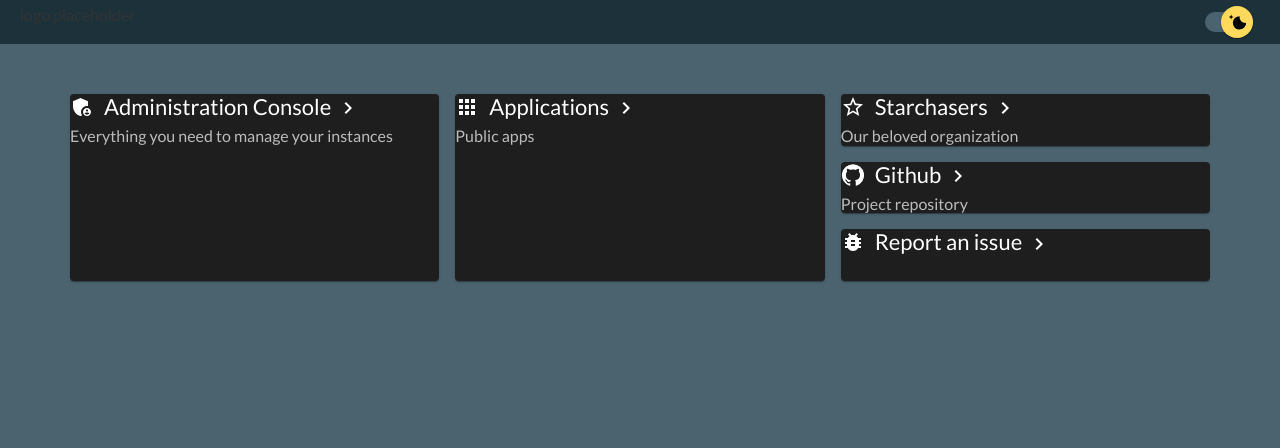
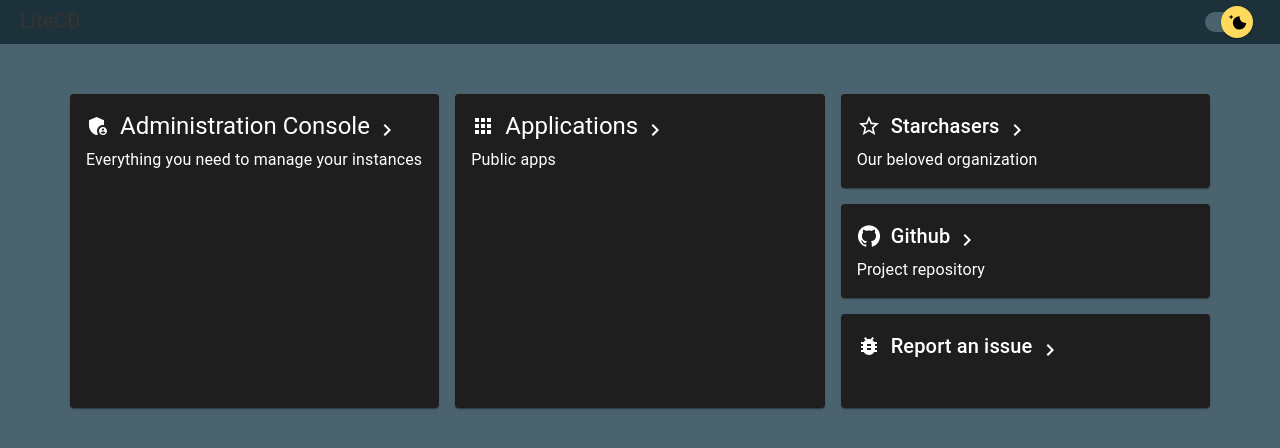
Before and after one commit to HubertBalcerzak/LiteCD-website, a Next.js app: page / in a window 1280 px wide. Shown: the top 448 px of the page. Built offline with nearby package versions, Linux system fonts and the light colour scheme.

Commit message:
Update the components according to the theme

```diff
--- a/src/assets/theme/index.ts
+++ b/src/assets/theme/index.ts
@@ -1,4 +1,5 @@
 import { ThemeMode } from '../../../@types/emotion'
+import { rgba } from 'polished'
 
 const getDesignTokens = (mode: ThemeMode) => ({
   breakpoints: {
@@ -26,6 +27,11 @@
             dark: '#e78b12',
             contrastText: '#000'
           },
+          text: {
+            primary: rgba(0, 0, 0, 0.87),
+            secondary: rgba(0, 0, 0, 0.6),
+            disabled: rgba(0, 0, 0, 0.38)
+          },
           background: {
             default: '#eceff1'
           }
@@ -43,6 +49,12 @@
             dark: '#e78b12',
             contrastText: '#000'
           },
+          text: {
+            primary: '#fff',
+            secondary: rgba(255, 255, 255, 0.7),
+            disabled: rgba(255, 255, 255, 0.5),
+            icon: rgba(255, 255, 255, 0.5)
+          },
           background: {
             default: '#4b636e'
           }
--- a/src/components/elements/CardTitle/index.tsx
+++ b/src/components/elements/CardTitle/index.tsx
@@ -17,8 +17,6 @@
         align-items: center;
         margin-bottom: 6px;
         color: ${theme.palette.text.primary};
-        font-weight: ${theme.typography.fontWeightMedium};
-        font-size: 22px;
       `}
     >
       {icon}
@@ -34,6 +32,7 @@
           className={css`
             margin-left: 5px;
             font-size: 20px;
+            height: 32px;
           `}
         />
       </div>
--- a/src/components/elements/CustomizedCard/index.tsx
+++ b/src/components/elements/CustomizedCard/index.tsx
@@ -2,10 +2,7 @@
 import { Card } from '@mui/material'
 
 const CustomizedCard = styled(Card)`
-  padding: ${(props) => props.theme.spacing(2)}px;
-  color: ${(props) => props.theme.palette.text.secondary};
-  font-weight: ${(props) => props.theme.typography.fontWeightMedium};
-  font-size: 16px;
+  padding: ${(props) => props.theme.spacing(2)};
 `
 
 export default CustomizedCard
--- a/src/components/elements/Layout/Header.tsx
+++ b/src/components/elements/Layout/Header.tsx
@@ -4,6 +4,7 @@
 
 import Page from '../../blocks/Page'
 import ThemeSwitch from '../ThemeSwitch'
+import { Typography } from '@mui/material'
 
 interface IHeader {
   children?: null
@@ -16,13 +17,13 @@
     <Page.Header
       {...props}
       className={css`
-        display: flex;
-        justify-content: space-between;
+        display: grid;
+        grid-template-columns: 1fr auto;
         padding: 5px 20px;
         background-color: ${theme.palette.primary.dark};
       `}
     >
-      <div>logo placeholder</div>
+      <Typography variant='h6'>LiteCD</Typography>
       <ThemeSwitch />
     </Page.Header>
   )
--- a/src/containers/HomePage/HomePageView.tsx
+++ b/src/containers/HomePage/HomePageView.tsx
@@ -15,6 +15,7 @@
 import CustomizedCard from '../../components/elements/CustomizedCard'
 import CardTitle from '../../components/elements/CardTitle'
 import Link from 'next/link'
+import { Typography } from '@mui/material'
 
 interface IHomePageViewProps extends IHomePageProps, IHomePageStateProps {}
 
@@ -57,6 +58,13 @@
               'starchasers'
               'github'
               'issues';
+
+            a {
+              h2,
+              h3 {
+                font-size: ${theme.typography.h5.fontSize};
+              }
+            }
           }
         `}
       >
@@ -67,10 +75,14 @@
         >
           <Link href='#' passHref>
             <a>
-              <CardTitle icon={<AdminPanelSettingsIcon />}>Administration Console</CardTitle>
+              <CardTitle icon={<AdminPanelSettingsIcon />}>
+                <Typography variant='h5' variantMapping={{ h5: 'h2' }}>
+                  Administration Console
+                </Typography>
+              </CardTitle>
             </a>
           </Link>
-          Everything you need to manage your instances
+          <Typography variant='body1'>Everything you need to manage your instances</Typography>
         </CustomizedCard>
 
         <CustomizedCard
@@ -80,10 +92,14 @@
         >
           <Link href='#' passHref>
             <a>
-              <CardTitle icon={<AppsIcon />}>Applications</CardTitle>
+              <CardTitle icon={<AppsIcon />}>
+                <Typography variant='h5' variantMapping={{ h5: 'h2' }}>
+                  Applications
+                </Typography>
+              </CardTitle>
             </a>
           </Link>
-          Public apps
+          <Typography variant='body1'>Public apps</Typography>
         </CustomizedCard>
 
         <CustomizedCard
@@ -93,10 +109,14 @@
         >
           <Link href='https://github.com/Starchasers' passHref>
             <a target='_blank' rel='noopener noreferrer'>
-              <CardTitle icon={<StarOutlineIcon />}>Starchasers</CardTitle>
+              <CardTitle icon={<StarOutlineIcon />}>
+                <Typography variant='h6' variantMapping={{ h6: 'h3' }}>
+                  Starchasers
+                </Typography>
+              </CardTitle>
             </a>
           </Link>
-          Our beloved organization
+          <Typography variant='body1'>Our beloved organization</Typography>
         </CustomizedCard>
 
         <CustomizedCard
@@ -106,10 +126,14 @@
         >
           <Link href='https://github.com/HubertBalcerzak/LiteCD' passHref>
             <a target='_blank' rel='noopener noreferrer'>
-              <CardTitle icon={<GitHubIcon />}>Github</CardTitle>
+              <CardTitle icon={<GitHubIcon />}>
+                <Typography variant='h6' variantMapping={{ h6: 'h3' }}>
+                  Github
+                </Typography>
+              </CardTitle>
             </a>
           </Link>
-          Project repository
+          <Typography variant='body1'>Project repository</Typography>
         </CustomizedCard>
 
         <CustomizedCard
@@ -119,7 +143,11 @@
         >
           <Link href='https://github.com/HubertBalcerzak/LiteCD/issues' passHref>
             <a target='_blank' rel='noopener noreferrer'>
-              <CardTitle icon={<BugReportIcon />}>Report an issue</CardTitle>
+              <CardTitle icon={<BugReportIcon />}>
+                <Typography variant='h6' variantMapping={{ h6: 'h3' }}>
+                  Report an issue
+                </Typography>
+              </CardTitle>
             </a>
           </Link>
         </CustomizedCard>
--- a/src/providers/CustomThemeProvider.tsx
+++ b/src/providers/CustomThemeProvider.tsx
@@ -1,5 +1,6 @@
 import React, { createContext, useMemo, useState } from 'react'
-import { Theme, createTheme } from '@mui/material/styles'
+import { createTheme, Theme } from '@mui/material/styles'
+import useMediaQuery from '@mui/material/useMediaQuery'
 
 import { ThemeMode } from '../../@types/emotion'
 import getDesignTokens from '../assets/theme'
@@ -19,7 +20,10 @@
 export const CustomThemeContext = createContext<ICustomThemeContext>(defaultValue)
 
 const CustomThemeProvider: React.FC = (props) => {
-  const [mode, setMode] = useState<ThemeMode>(defaultValue.mode)
+  const prefersLightMode = useMediaQuery('(prefers-color-scheme: light)')
+  const [mode, setMode] = useState<ThemeMode>(
+    prefersLightMode ? ThemeMode.LIGHT : defaultValue.mode
+  )
 
   const toggleColorMode = (mode?: ThemeMode) => {
     setMode((prevMode) => mode ?? (prevMode === ThemeMode.LIGHT ? ThemeMode.DARK : ThemeMode.LIGHT))
```
Also changed, not shown: src/components/elements/Container.ts (+4 -4 lines).
